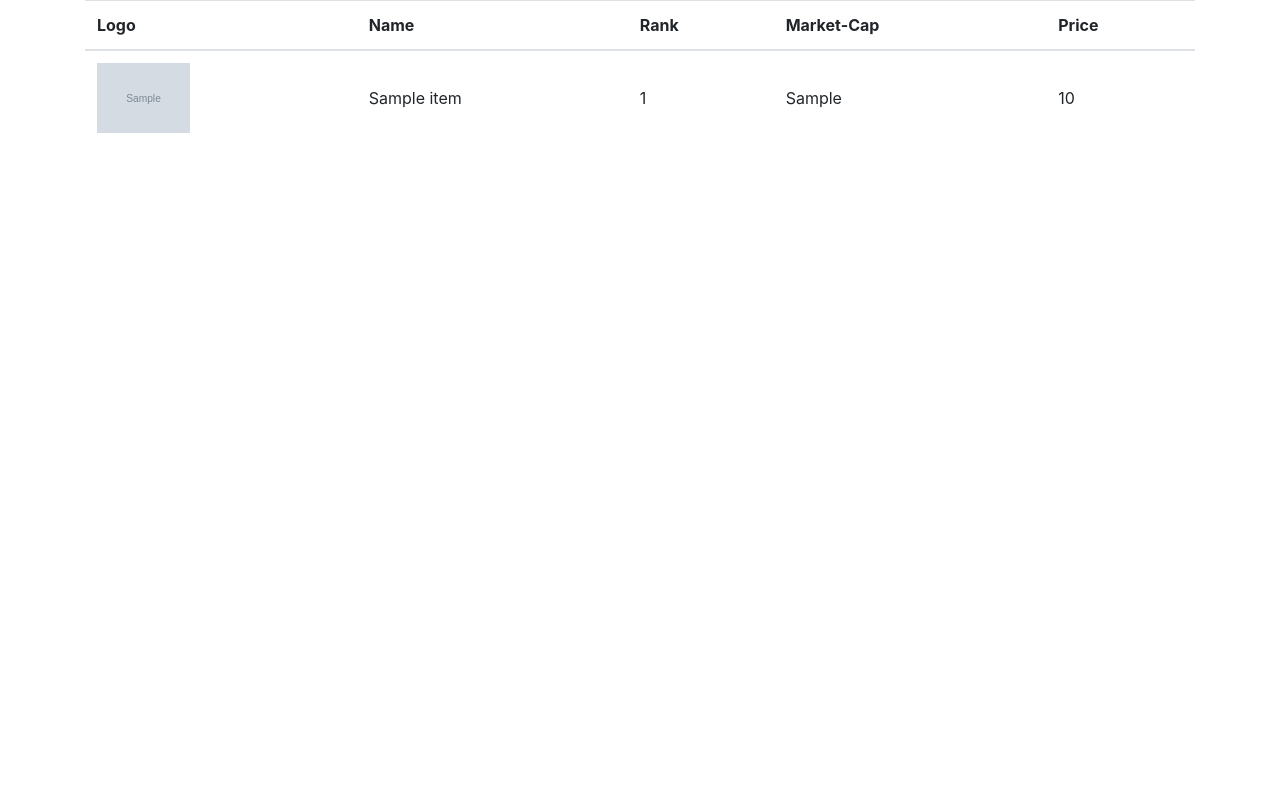
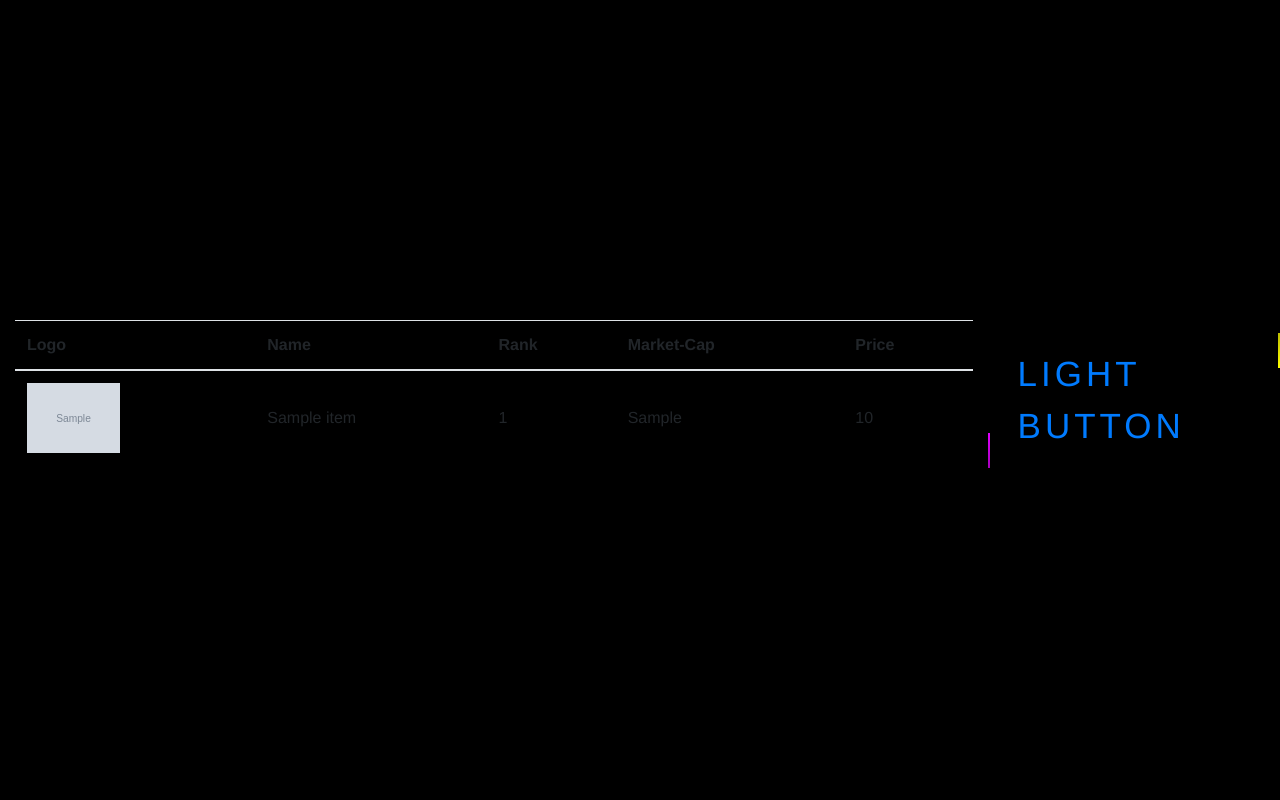
Before and after one commit to TheOxFromOutOfTheBox/cryptodatafetch, a Django app: page / in a window 1280 px wide. Run offline with Django 3.2, Linux system fonts and the light colour scheme; tables that the repository leaves empty hold one stand-in row (values such as "Sample post"); grey boxes marked "Sample" are stand-in pictures; a database or web service that is not in the repository returns one stand-in record (values such as "Sample title"); data that the repository does not hold is empty; parts of the project's set-up code (start-up, migrations or seed data) failed here and were passed over; some libraries are stand-ins or nearby versions.

Commit message:
Update base.html

```diff
--- a/templates/base.html
+++ b/templates/base.html
@@ -10,6 +10,89 @@
 
     <title>Crypto Real-time | {% block title %}{% endblock %}</title>
   </head>
+  <style>
+    body{
+        background-color: black;
+        margin: 0;
+        padding: 0;
+        display: flex;
+        align-items:center;
+        min-height: 100vh;
+        justify-content: center;
+        font-family:'Franklin Gothic Medium', 'Arial Narrow', Arial, sans-serif;
+    }
+
+    a{
+        padding: 15px 30px;
+        position: relative;
+        text-transform: uppercase;
+        display: inline-block;
+        overflow: hidden;
+        text-decoration: none;
+        font-size:35px;
+        letter-spacing: 4px;
+        transition: 0.2s;
+    }
+    a:hover{
+        color: black;
+        background: yellow;
+        font-size:38px;
+        border-radius: 50px;
+        transition-delay: 1s;
+        box-shadow: 0  0 10px yellow, 0 0 40px red, 0 0 80px red;
+    }
+    a span{
+        position: absolute;
+        display: block;
+    }
+   a span:nth-child(1){
+      top: 0;
+      left: -100%;
+      width: 100%;
+      height: 2px;
+      background:linear-gradient(90deg, transparent,  red);
+    }
+     a:hover span:nth-child(1){
+         left: 100%;
+         transition: 1s;
+     }
+   a span:nth-child(3){
+      bottom: 0px;
+      right: -100%;
+      width: 100%;
+      height: 2px;
+      background:linear-gradient(270deg, transparent,  blue);
+    }
+     a:hover span:nth-child(3){
+         right:  100%;
+         transition: 1s;
+         transition-delay: 0.5s;
+     }
+      a span:nth-child(2){
+      top: -100px;
+      right: 0px;
+      width: 2px;
+      height: 100%;
+      background:linear-gradient(180deg, transparent,  yellow);
+    }
+     a:hover span:nth-child(2){
+         top:  100%;
+         transition: 1s;
+         transition-delay: 0.25s;
+     }
+     a span:nth-child(4){
+      bottom: -100px;
+      left:  0px;
+      width: 2px;
+      height: 100%;
+      background:linear-gradient(360deg, transparent, rgb(225, 0, 255));
+    }
+     a:hover span:nth-child(4){
+         bottom:  100%;
+         transition: 1s;
+         transition-delay: 0.75s;
+     }
+</style>
   <body>
     <div class="container">
         {% block content %}
@@ -17,7 +100,13 @@
         {% block scripts %}
         {% endblock %}
     </div>
-
+    <a href="#">
+        <span></span>
+        <span></span>
+        <span></span>
+        <span></span>
+        Light Button
+    </a>
     <!-- Optional JavaScript -->
     <!-- jQuery first, then Popper.js, then Bootstrap JS -->
     <script src="https://code.jquery.com/jquery-3.5.1.slim.min.js" integrity="sha384-DfXdz2htPH0lsSSs5nCTpuj/zy4C+OGpamoFVy38MVBnE+IbbVYUew+OrCXaRkfj" crossorigin="anonymous"></script>
```
